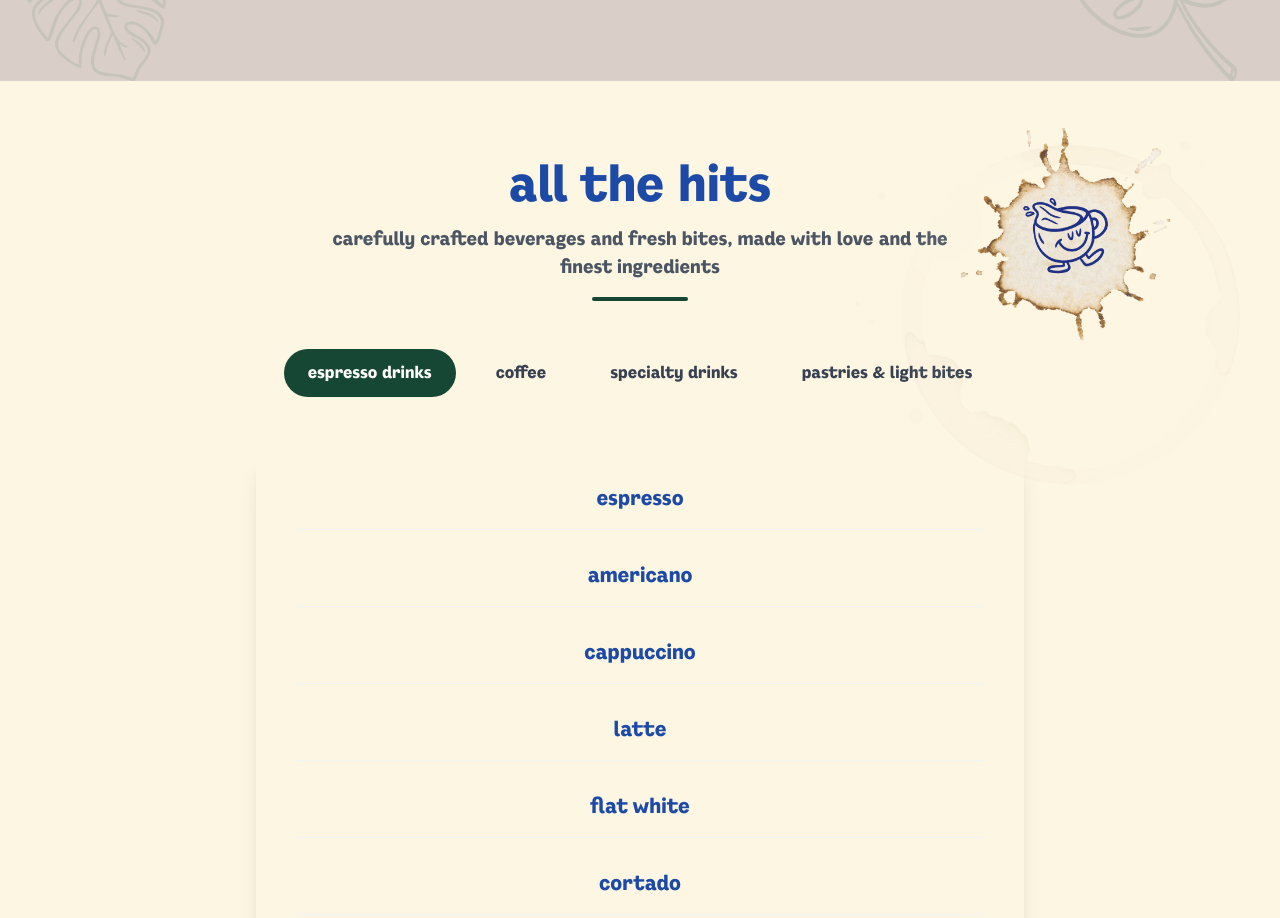
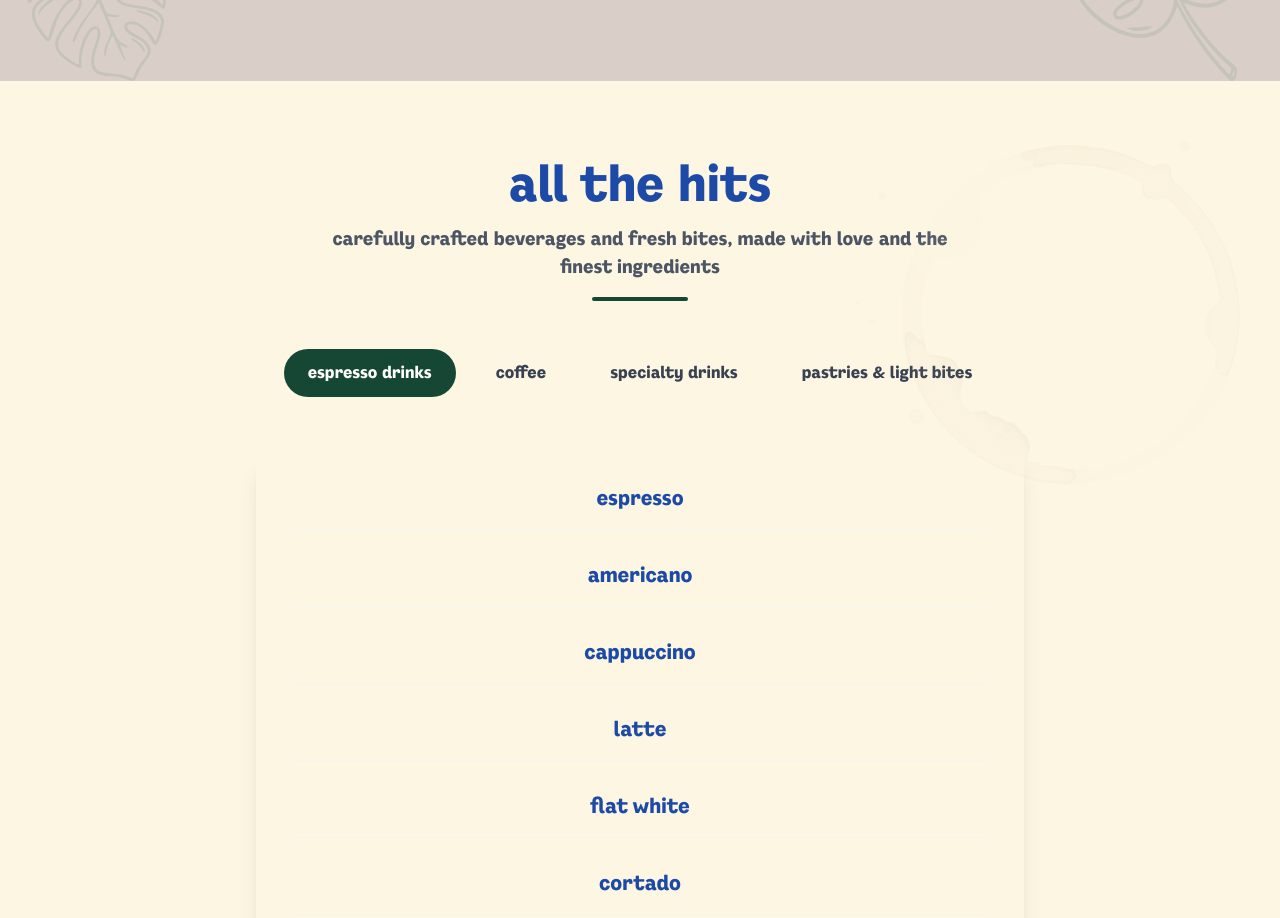
Before and after one commit to lattedabk/latte-da, a React (Vite) app: page / in a window 1280 px wide. Shown: the part 1660-2578 px from the top of the page. Built offline with nearby package versions, Linux system fonts and the light colour scheme.

Commit message:
Remove coffee-splash image from menu section
🤖 Generated with [Claude Code](https://claude.com/claude-code)

Co-Authored-By: Claude <noreply@anthropic.com>

```diff
--- a/src/App.jsx
+++ b/src/App.jsx
@@ -546,16 +546,6 @@ function App() {
             <img src="/coffee ring stain.svg" alt="" className="w-full h-full" />
           </div>
 
-          {/* Coffee Splash Image */}
-          <motion.img
-            src="/coffee-splash.png"
-            alt="Coffee mascot"
-            className="absolute top-10 right-4 md:right-16 w-48 md:w-72 pointer-events-none"
-            initial={{ opacity: 0, scale: 0.8 }}
-            animate={menuInView ? { opacity: 0.9, scale: 1 } : { opacity: 0, scale: 0.8 }}
-            transition={{ duration: 0.8, delay: 0.4 }}
-          />
-
           <div className="container mx-auto px-4 sm:px-6 lg:px-8">
             <motion.div
               className="max-w-3xl mx-auto"
```
